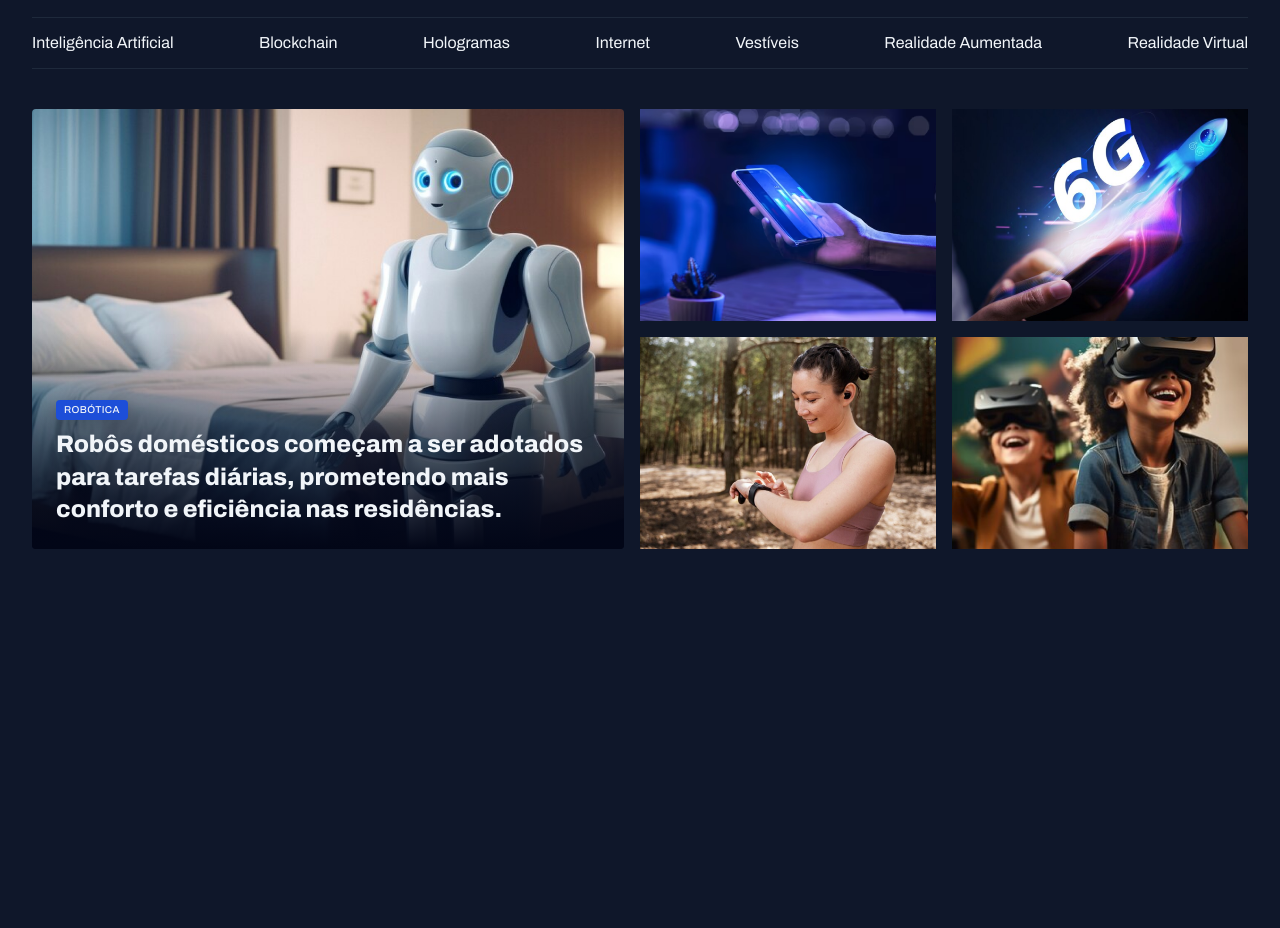
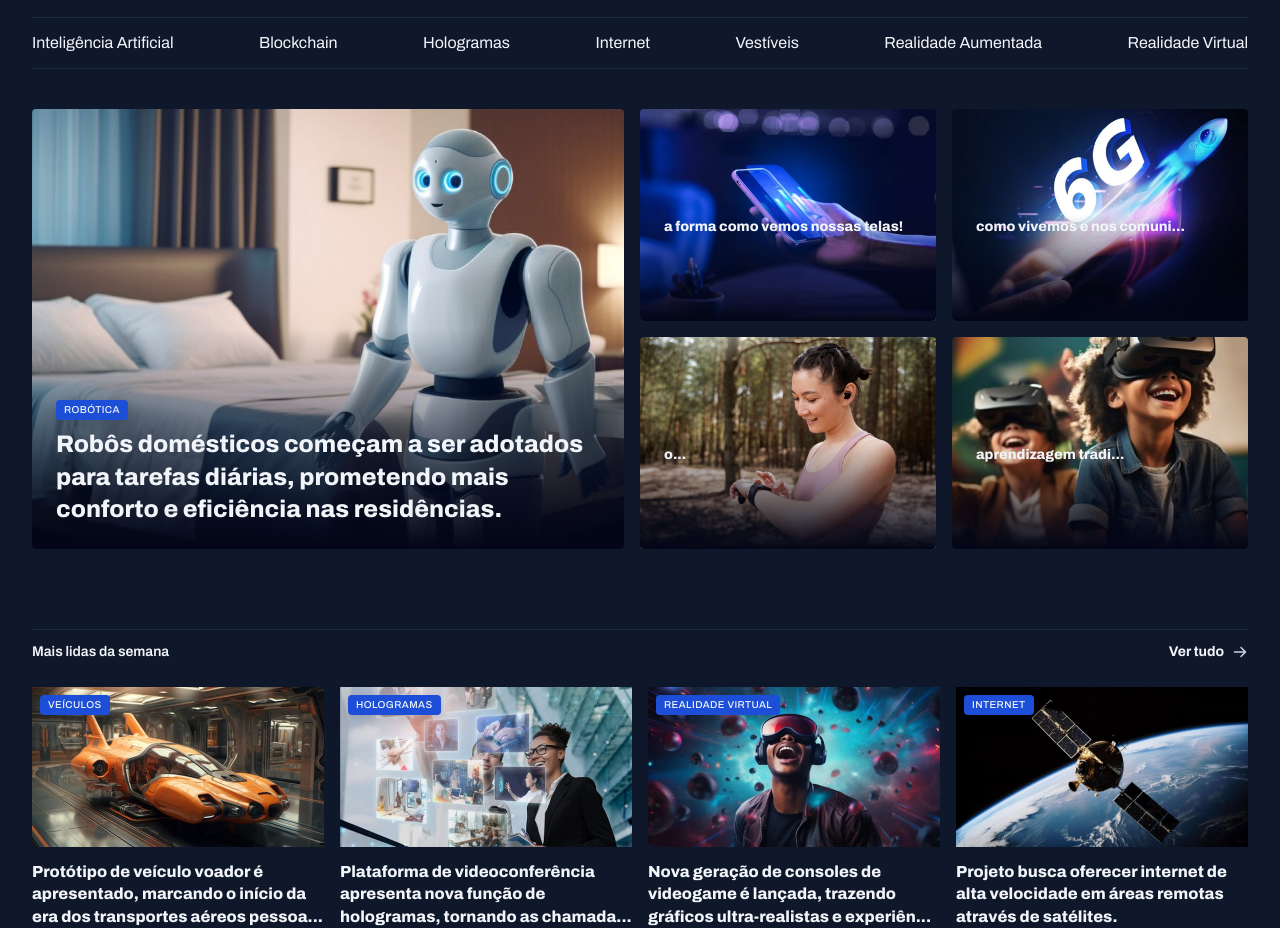
Before and after one commit to juniorvargas96/Portal-de-Noticias, a plain HTML site: page index.html in a window 1280 px wide. Shown: the part 55-983 px from the top of the page. Before the commit the page ends 800 px from the top, so only its background shows below. Drawn offline with Linux system fonts and the light colour scheme.

Commit message:
estilos aplicados nas seçoes mais lidas da semana

```diff
--- a/index.html
+++ b/index.html
@@ -41,8 +41,7 @@
   <main class="grid container">
     <section id="featured" class="grid grid-flow-col gap-16">
       <figure class="card">
-        <img src="assets/images/Image 01.png" alt="">
-
+        <img src="assets/images/Image 01.png" alt="Robôs domésticos começam a ser adotados para tarefas diárias, prometendo mais conforto e eficiência nas residências.">
         <figcaption>
           <span class="content-tag">robótica</span>
           <h2 class="text-2xl">Robôs domésticos começam a ser adotados para tarefas diárias, prometendo mais conforto e eficiência nas residências.</h2>
@@ -50,21 +49,75 @@
       </figure>
 
       <div class="grid grid-cols-2 gap-16">
-        <div>
-          <img src="assets/images/Image 02.png" alt="">
-        </div>
 
-        <div>
-          <img src="assets/images/Image 03.png" alt="">
-        </div>
+        <figure class="card">
+          <img src="assets/images/Image 02.png" alt="Novo Smartphone Projetor 3D chega ao mercado, transformando a forma como vemos nossas telas!">
+          <figcaption>
+          <span class="content-tag">hologramas</span>
+          <h2 class="text-lg">Novo Smartphone Projetor 3D chega ao mercado, transformando a forma como vemos nossas telas!</h2>
+        </figcaption>
+        </figure>
 
-        <div>
-          <img src="assets/images/Image 04.png" alt="">
-        </div>
+        <figure class="card">
+          <img src="assets/images/Image 03.png" alt="Tecnologia 6G chega às metrópoles brasileiras, prometendo revolucionar a forma como vivemos e nos comunicamos.">
+          <figcaption>
+            <span class="content-tag">Internet</span>
+            <h2 class="text-lg">Tecnologia 6G chega às metrópoles brasileiras, prometendo revolucionar a forma como vivemos e nos comuni...</h2>
+          </figcaption>
+        </figure>
 
-        <div>
-          <img src="assets/images/Image 05.png" alt="">
-        </div>
+        <figure class="card">
+          <img src="assets/images/Image 04.png" alt="Empresa lança relógio inteligente capaz de monitorar a saúde mental, oferecendo insights valiosos para o bem-estar pessoal.">
+          <figcaption>
+            <span class="content-tag">Vestíveis</span>
+            <h2 class="text-lg">Empresa lança relógio inteligente capaz de monitorar a saúde mental, oferecendo insights valiosos para o...
+            </h2>
+          </figcaption>
+        </figure>
+
+        <figure class="card">
+          <img src="assets/images/Image 05.png" alt="Escolas adotam a tecnologia VR para proporcionar experiências imersivas, transformando a aprendizagem tradicional.">
+          <figcaption>
+            <span class="content-tag">Realidade Virtual</span>
+            <h2 class="text-lg">Escolas adotam a tecnologia VR para proporcionar experiências imersivas, transformando a aprendizagem tradi...</h2>
+          </figcaption>
+        </figure>
+      </div>
+    </section>
+
+    <section id="weekly">
+      <header class="grid grid-flow-col">
+        <h3>Mais lidas da semana</h3>
+        <a href="#" class="grid grid-flow-col">
+          <strong>Ver tudo</strong>
+          <span></span>
+        </a>
+      </header>
+
+      <div class="grid gap-16">
+        <figure>
+          <span class="content-tag">veículos</span>
+          <img src="/assets/images/Image 06.png" alt="">
+          <p>Protótipo de veículo voador é apresentado, marcando o início da era dos transportes aéreos pessoa...</p>
+        </figure>
+
+        <figure>
+          <span class="content-tag">hologramas</span>
+          <img src="/assets/images/Image 07.png" alt="">
+          <p>Plataforma de videoconferência apresenta nova função de hologramas, tornando as chamada...</p>
+        </figure>
+
+        <figure>
+          <span class="content-tag">Realidade virtual</span>
+          <img src="/assets/images/Image 08.png" alt="">
+          <p>Nova geração de consoles de videogame é lançada, trazendo gráficos ultra-realistas e experiên...</p>
+        </figure>
+
+        <figure>
+          <span class="content-tag">internet</span>
+          <img src="/assets/images/Image 09.png" alt="">
+          <p>Projeto busca oferecer internet de alta velocidade em áreas remotas através de satélites.</p>
+        </figure>
       </div>
     </section>
   </main>
--- a/styles/global.css
+++ b/styles/global.css
@@ -52,6 +52,7 @@ img {
 
 main {
   margin-top: 40px;
+  gap: 80px;
 }
 
 .content-tag {
--- a/styles/section.css
+++ b/styles/section.css
@@ -1,3 +1,25 @@
+section header {
+  border-top: 1px solid var(--stroke-color);
+  padding-block: 12px 24px;
+  font: var(--text-span);
+
+  a {
+    justify-self: end;
+    align-items: center;
+    gap: 8px;
+
+    span {
+      background-image: url(../assets/icons/ArrowRight.svg);
+      width: 16px;
+      height: 16px;
+    }
+
+    &:hover span {
+      background-image: url(../assets/icons/ArrowRight-hover.svg);
+    }
+  }
+}
+
 #featured {
   img {
     height: 100%;
@@ -11,7 +33,6 @@
     border-radius: 4px;
 
     &::before {
-
       content: "";
       position: absolute;
       inset: 0;
@@ -29,9 +50,39 @@
 
       padding: 24px;
 
+      &:hass(.text-lg) {
+        padding: 12px;
+      }
+
       h2 {
         margin-top: 8px;
       }
     }
   }
 }
+
+#weekly {
+
+
+  &>div {
+    grid-template-columns: repeat(4, 292px);
+  }
+  img {
+    height: 160px;
+  }
+
+  figure {
+    position: relative;
+
+    .content-tag {
+      position: absolute;
+      top: 8px;
+      left: 8px;
+    }
+
+    p {
+      margin-top: 8px;
+      font-weight: 800;
+    }
+  }
+}
```
